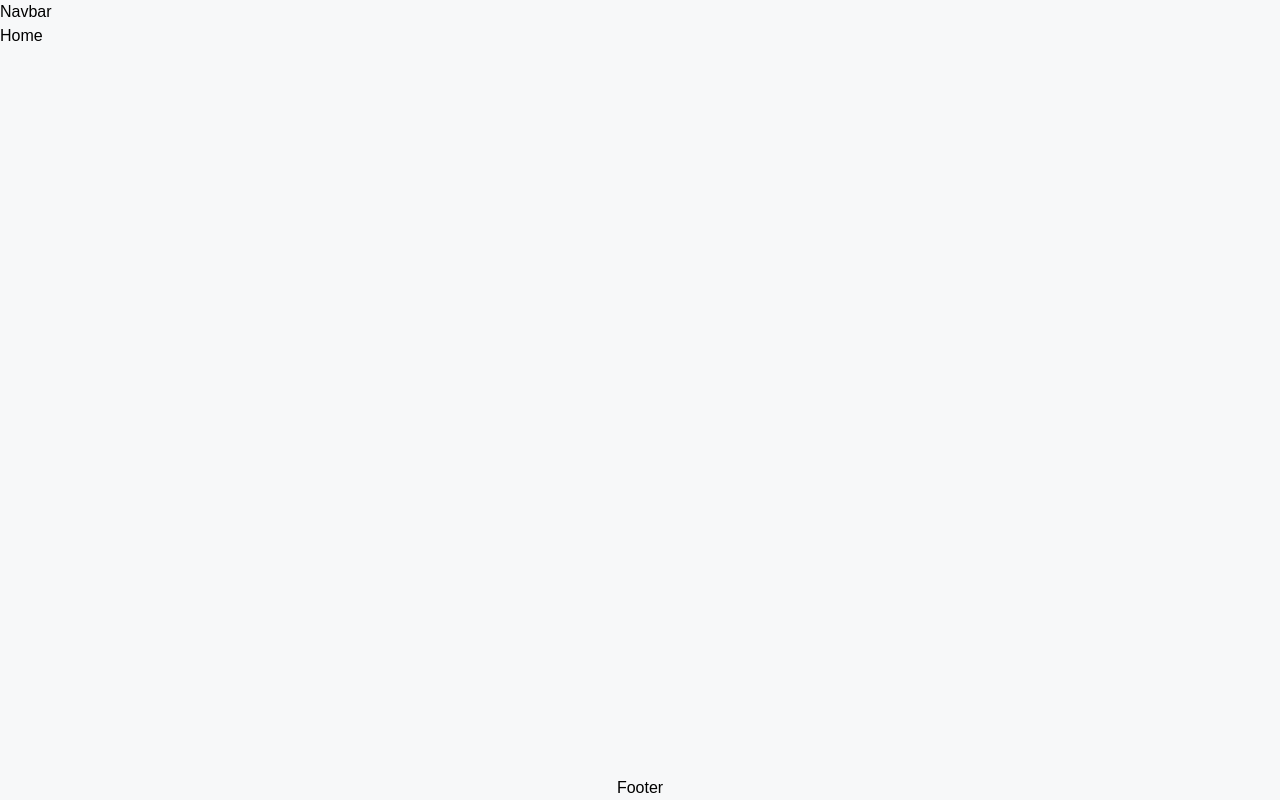
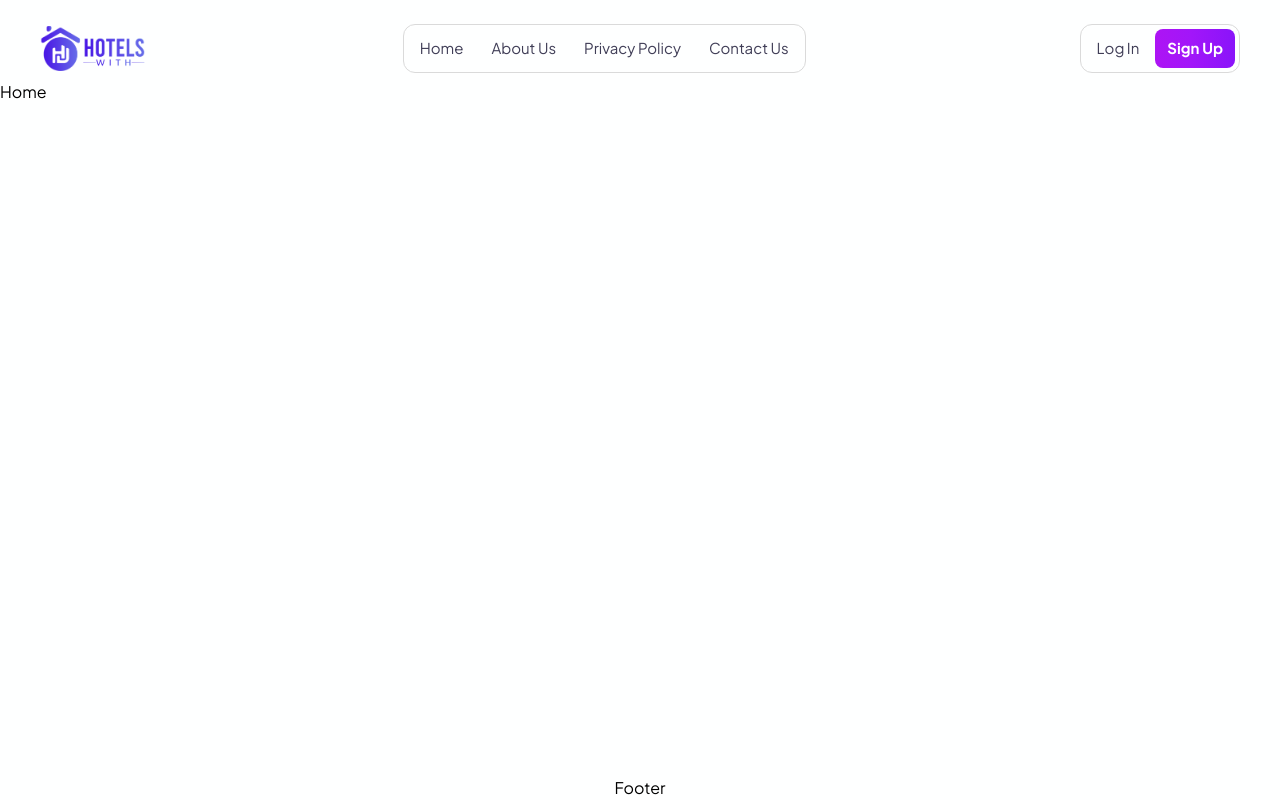
Before and after one commit to musamueed19/Hotel-RoofTop, a React (Vite) app in the folder client/: page / in a window 1280 px wide. Built offline with nearby package versions, Linux system fonts and the light colour scheme.

Commit message:
navbar stylings done, like Click Nav

```diff
--- a/client/index.html
+++ b/client/index.html
@@ -2,7 +2,7 @@
 <html lang="en">
   <head>
     <meta charset="UTF-8" />
-    <link rel="icon" type="image/svg+xml" href="/vite.svg" />
+    <link rel="icon" type="image/svg+xml" href="/logo.png" />
     <meta name="viewport" content="width=device-width, initial-scale=1.0" />
     <title>RoofTop - Hotel Reviews</title>
   </head>
--- a/client/src/Layout.jsx
+++ b/client/src/Layout.jsx
@@ -1,10 +1,13 @@
 import React from "react";
 import { Outlet } from "react-router-dom";
+import Navbar from "./components/Navbar";
 
 const Layout = () => {
   return (
-    <div className="bg-bgprimary min-h-screen flex flex-col">
-      <div className="">Navbar</div>
+    <div className="bg-page min-h-screen flex flex-col">
+      <div className="">
+        <Navbar />
+      </div>
       <div className="flex-grow">
         <Outlet />
       </div>
--- /dev/null
+++ b/client/src/components/Logo.jsx
@@ -0,0 +1,13 @@
+import logoImg from "/images/logo.png"
+
+import React from 'react'
+
+const Logo = ({ className}) => {
+  return (
+    <div className={`${className ?? className} h-full w-[6.8rem]`}>
+      <img src={logoImg} alt="logo img" className="h-full w-full object-contain" />
+    </div>
+  )
+}
+
+export default Logo
--- /dev/null
+++ b/client/src/components/Navbar.jsx
@@ -0,0 +1,62 @@
+import React, { useState } from "react";
+
+import { Link, Navigate } from "react-router-dom";
+
+import Logo from "./Logo";
+
+// navItems
+import { navItems } from "../constants/constant";
+
+const Navbar = () => {
+  const [isNavbarTransparent, setIsNavbarTransparent] = useState(true);
+
+  return (
+    <header
+      className={`sticky top-0 ${
+        isNavbarTransparent ? "bg-transparent" : "bg-white"
+      } pt-6 h-[5rem]`}
+    >
+      <nav className="mx-auto container md:max-w-7xl flex justify-between items-center px-2 md:px-6 lg:px-10">
+        {/* Left Side */}
+        <div>
+          <Logo />
+        </div>
+
+        {/* Middle Side */}
+        <div className="pr-5 hidden md:block">
+          <div className="h-full border py-1 px-1 rounded-xl border-border space-x-1 flex items-center">
+            {navItems.map((item, index) => (
+              <Link
+                key={index}
+                to={item.href}
+                className="text-link px-3 py-2 hover:bg-link-hover rounded-lg text-[15px]"
+              >
+                {item.label}
+              </Link>
+            ))}
+          </div>
+        </div>
+
+        {/* Right Side */}
+        <div>
+          <div className="h-full border py-1 px-1 rounded-xl border-border space-x-1 flex items-center">
+            <Link
+              to={"/login"}
+              className="text-link px-3 py-2 hover:bg-link-hover rounded-lg text-[15px]"
+            >
+              Log In
+            </Link>
+            <Link
+              to={"/signup"}
+              className="px-3 py-2 animated-gradient rounded-lg text-[15px] text-white font-bold "
+            >
+              Sign Up
+            </Link>
+          </div>
+        </div>
+      </nav>
+    </header>
+  );
+};
+
+export default Navbar;
--- /dev/null
+++ b/client/src/constants/constant.js
@@ -0,0 +1,18 @@
+export const navItems = [
+    {
+        label: 'Home',
+        href: '/',
+    },
+    {
+        label: 'About Us',
+        href: '/about',
+    },
+    {
+        label: 'Privacy Policy',
+        href: '/policies',
+    },
+    {
+        label: 'Contact Us',
+        href: '/contact',
+    },
+]
--- a/client/src/index.css
+++ b/client/src/index.css
@@ -1,21 +1,53 @@
+@import url("https://fonts.googleapis.com/css2?family=Bricolage+Grotesque:opsz,wght@12..96,200..800&family=Montserrat:ital,wght@0,100..900;1,100..900&family=Plus+Jakarta+Sans:ital,wght@0,200..800;1,200..800&family=Roboto:ital,wght@0,100;0,300;0,400;0,500;0,700;0,900;1,100;1,300;1,400;1,500;1,700;1,900&family=Rubik:ital,wght@0,300..900;1,300..900&display=swap");
 @import "tailwindcss";
 
+* {
+  box-sizing: border-box;
+}
 
 @theme {
-    --font-sans: "Mona Sans", sans-serif;
+  --font-sans: "Plus Jakarta Sans", "Mona Sans", sans-serif;
   --color-white-50: #d9ecff;
   --color-black-50: #1c1c21;
   --color-black-100: #0e0e10;
   --color-black-200: #282732;
   --color-blue-50: #839cb5;
   --color-blue-100: #2d2d38;
-    --color-bgprimary: #F7F8F9;
+  --color-bgprimary: #f7f8f9;
   --color-primary: #222;
-    --color-accent: #34495E;
+  --color-accent: #34495e;
+  --color-h1: #24223e;
+  --color-link-hover: #f1f1f9;
+  --color-link: #403e57;
+  --color-border: #dadada;
+  --color-page: #feffff;
+  --color-grad-from: #4570fa; /* Tailwind's blue-600 */
+  --color-grad-via: #7612fa;
+  --color-grad-to: #a216f9;
+  --color-grad-hover-to: #bb12ee;
+  --color-star: #fbbf24; /* Tailwind's yellow-400 */
+}
+
+@layer components {
+  .gradient {
+    @apply  bg-gradient-to-r from-grad-from via-grad-via to-grad-to hover:from-grad-via hover:to-grad-hover-to transition-all duration-500
+  }
 }
 
 @layer utilities {
   body {
-      @apply font-sans
+    @apply font-sans;
   }
 }
+
+.animated-gradient {
+  background: linear-gradient(270deg, var(--color-grad-from), var(--color-grad-via), var(--color-grad-to), var(--color-grad-hover-to));
+  background-size: 300% 300%;
+  animation: gradientFlow 5s ease infinite;
+}
+
+@keyframes gradientFlow {
+  0% { background-position: 0% 50%; }
+  50% { background-position: 100% 50%; }
+  100% { background-position: 0% 50%; }
+}
```
Also changed, not shown: client/public/logo.png (added). Lines whose indentation alone changed are shown as unchanged.
